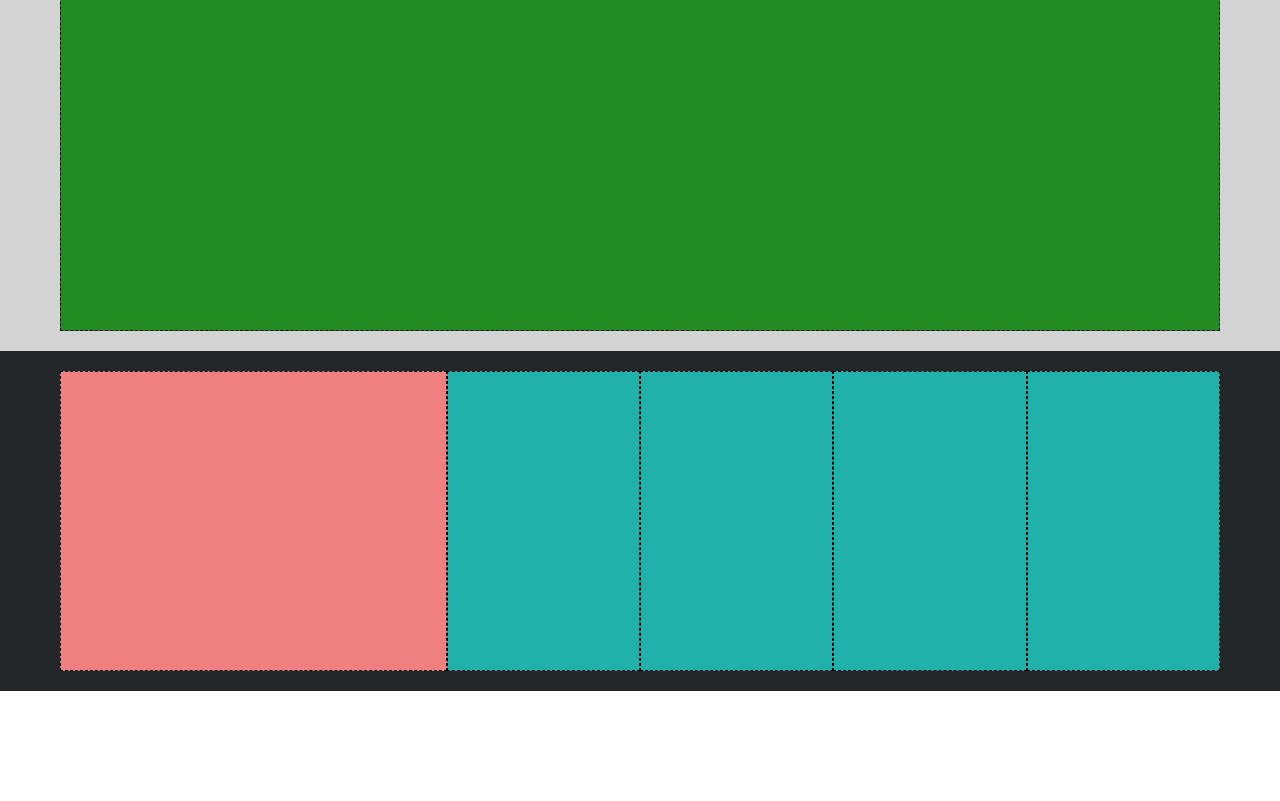
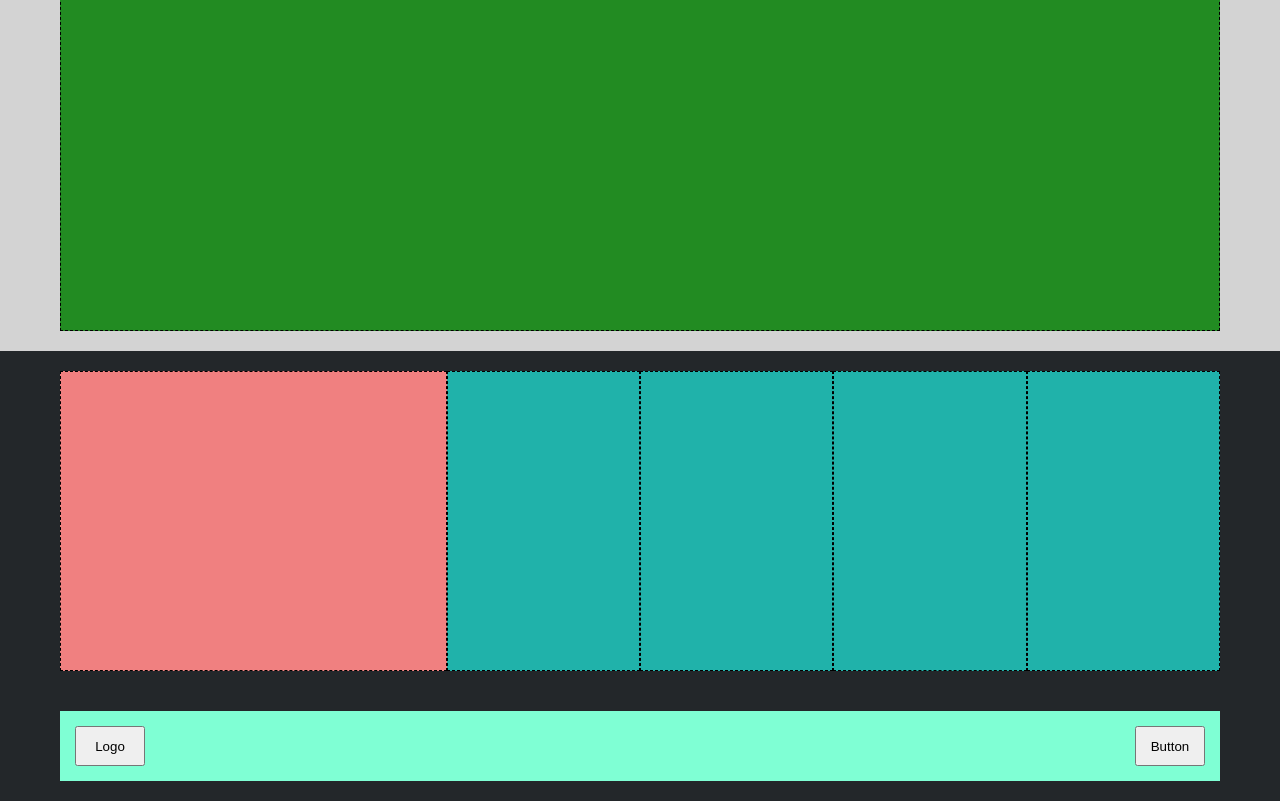
Before and after one commit to EmanueleCozzolino18/htmlcss-struttura-discord, a plain HTML site: page index.html in a window 1280 px wide. Shown: the part 1669-2470 px from the top of the page. Before the commit the page ends 2360 px from the top, so only its background shows below. Drawn offline with Linux system fonts and the light colour scheme.

Commit message:
[UPD] ADDED LAST SECTION WITH BUTTONS

```diff
--- a/css/style.css
+++ b/css/style.css
@@ -76,9 +76,18 @@ header {
     background-color: #23272A;
 }
 
+.bg-lightblue {
+    background-color: #7FFFD4;
+}
+
 .padding-20 {
     padding: 20px;
 }
+
+.padding-10 {
+    padding: 15px;
+}
+
 
 .second-cont {
     max-width: 1000px;
@@ -97,3 +106,17 @@ header {
 .height600 {
     height: 600px;
 }
+
+.height70px {
+    height: 70px;
+}
+
+.flex {
+    display: flex;
+    justify-content: space-between;
+}
+
+.button-space {
+    height: 40px;
+    width: 70px;
+}
--- a/index.html
+++ b/index.html
@@ -71,6 +71,18 @@
                 </div>
             </div>
         </div>
+
+        <div class="bg-lightdark ">
+            <div class="container">
+                <div class="row padding-20">
+                    <div class="col-100 height70px bg-lightblue flex padding-10">
+                        <input type="button" value="Logo" class="button-space">
+                        <input type="button" value="Button" class="button-space">
+                    </div>
+                </div>
+            </div>
+        </div>
+
     </main>
 </body>
 
```
